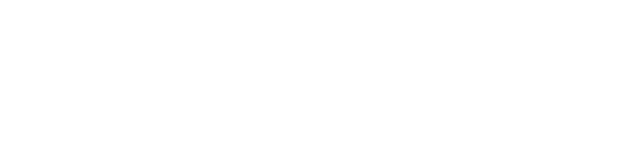
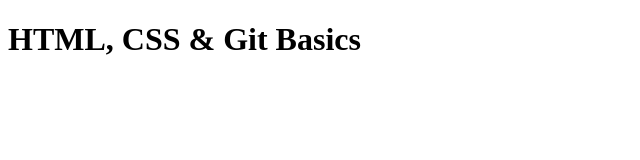
Before and after one commit to webfl/rsschool-cv, a plain HTML site: page index.html in a window 1280 px wide. Shown: the whole page, without its empty margins (0-640 px from the left). Drawn offline with Linux system fonts and the light colour scheme.

```diff
--- a/index.html
+++ b/index.html
@@ -7,6 +7,6 @@
 	<title>CV</title>
 </head>
 <body>
-
+	<h1>HTML, CSS & Git Basics</h1>
 </body>
 </html>
```
